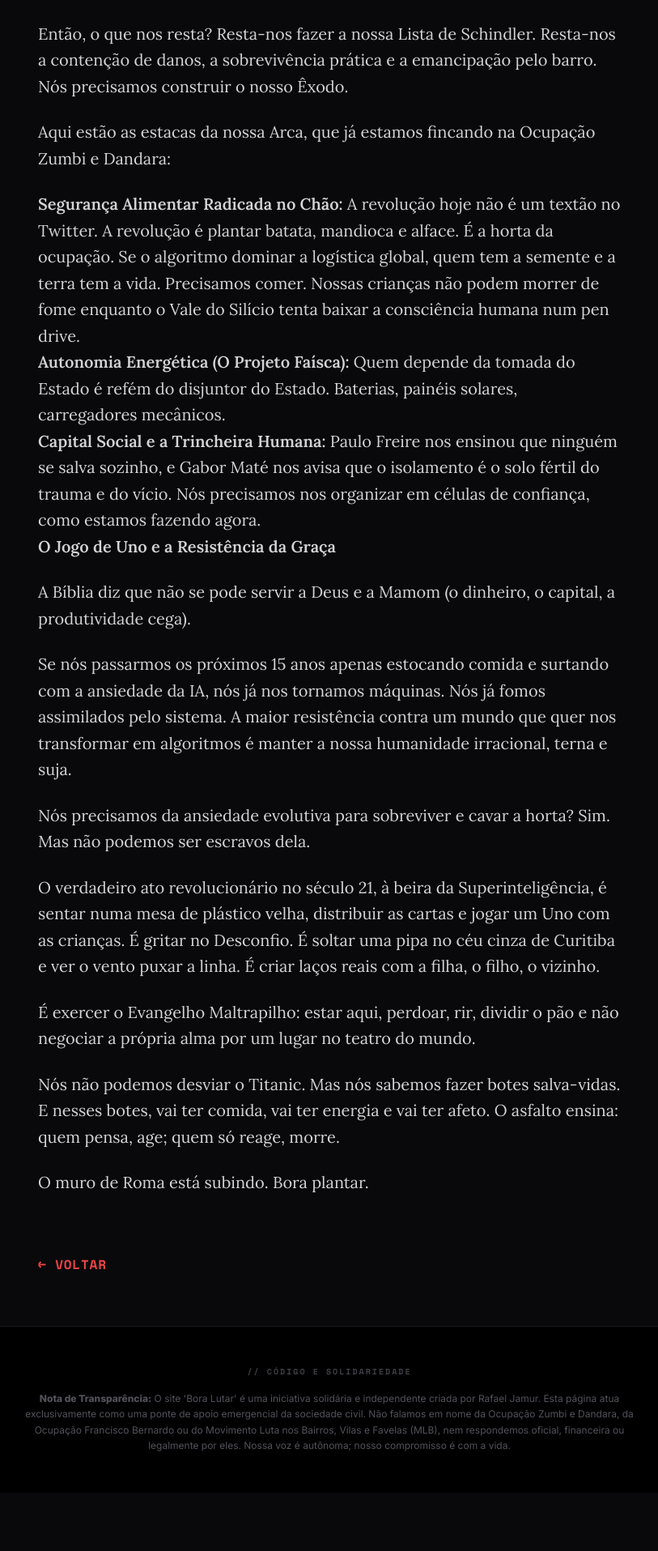
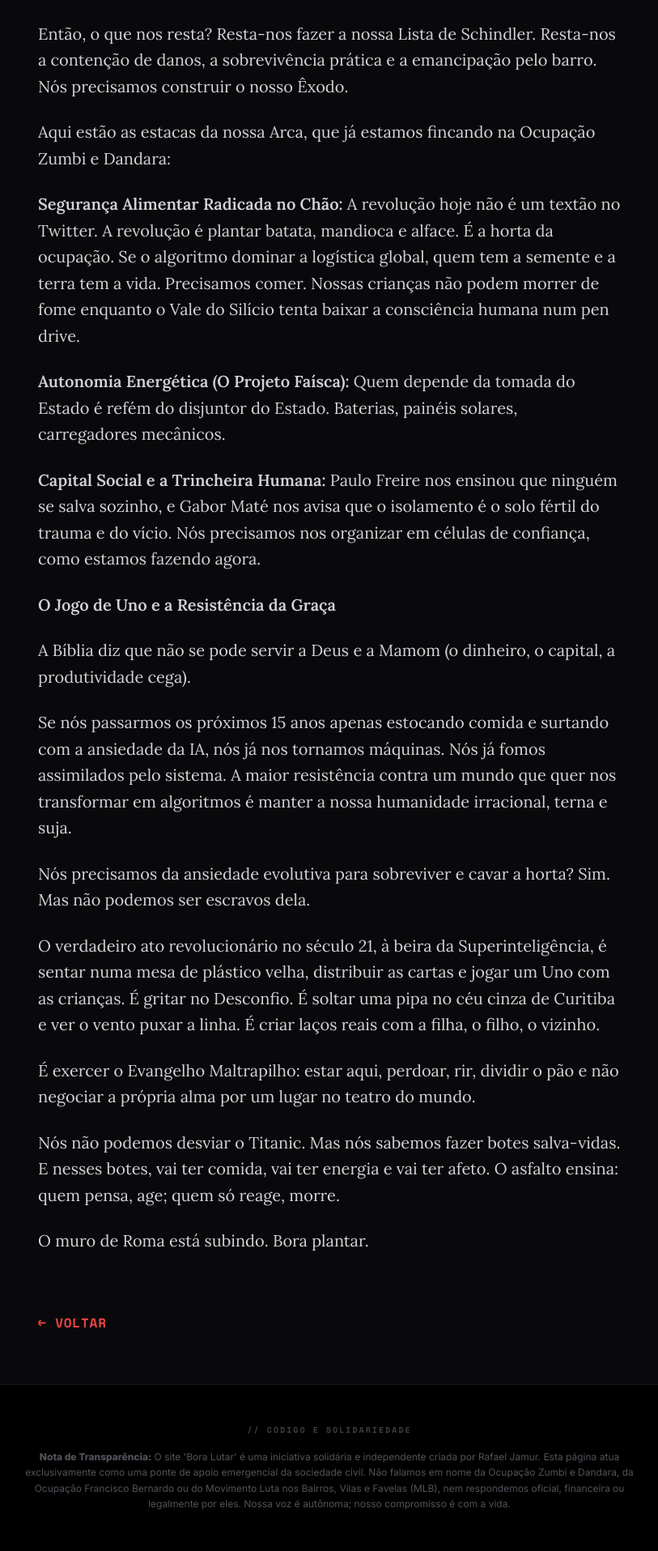
Before and after one commit to rjamur/boralutar, a Jekyll site: the page built from zumbiedandara/sindrome-de-alesia.md, in a window 1280 px wide. Shown: the part 2507-4422 px from the top of the page at 81% size, without its empty margins (233-1046 px from the left). Built offline with Jekyll 4.4.1, drawn with Linux system fonts in a browser that asks for light colours; nearby versions of some CDN libraries; before the commit the page ends 4350 px from its top, so only the background shows below that.

```diff
--- a/zumbiedandara/sindrome-de-alesia.md
+++ b/zumbiedandara/sindrome-de-alesia.md
@@ -47,9 +47,11 @@ Então, o que nos resta? Resta-nos fazer a nossa Lista de Schindler. Resta-nos a
 
 Aqui estão as estacas da nossa Arca, que já estamos fincando na Ocupação Zumbi e Dandara:
 
-- **Segurança Alimentar Radicada no Chão:** A revolução hoje não é um textão no Twitter. A revolução é plantar batata, mandioca e alface. É a horta da ocupação. Se o algoritmo dominar a logística global, quem tem a semente e a terra tem a vida. Precisamos comer. Nossas crianças não podem morrer de fome enquanto o Vale do Silício tenta baixar a consciência humana num pen drive.
-- **Autonomia Energética (O Projeto Faísca):** Quem depende da tomada do Estado é refém do disjuntor do Estado. Baterias, painéis solares, carregadores mecânicos.
-- **Capital Social e a Trincheira Humana:** Paulo Freire nos ensinou que ninguém se salva sozinho, e Gabor Maté nos avisa que o isolamento é o solo fértil do trauma e do vício. Nós precisamos nos organizar em células de confiança, como estamos fazendo agora.
+* **Segurança Alimentar Radicada no Chão:** A revolução hoje não é um textão no Twitter. A revolução é plantar batata, mandioca e alface. É a horta da ocupação. Se o algoritmo dominar a logística global, quem tem a semente e a terra tem a vida. Precisamos comer. Nossas crianças não podem morrer de fome enquanto o Vale do Silício tenta baixar a consciência humana num pen drive.
+
+* **Autonomia Energética (O Projeto Faísca):** Quem depende da tomada do Estado é refém do disjuntor do Estado. Baterias, painéis solares, carregadores mecânicos.
+
+* **Capital Social e a Trincheira Humana:** Paulo Freire nos ensinou que ninguém se salva sozinho, e Gabor Maté nos avisa que o isolamento é o solo fértil do trauma e do vício. Nós precisamos nos organizar em células de confiança, como estamos fazendo agora.
 
 **O Jogo de Uno e a Resistência da Graça**
 
```
